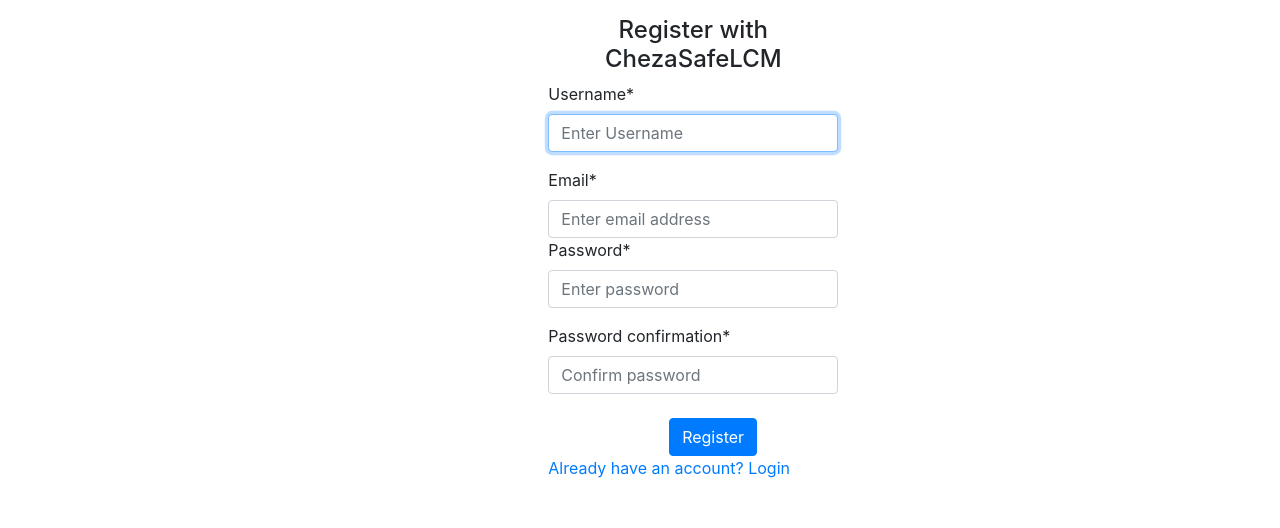
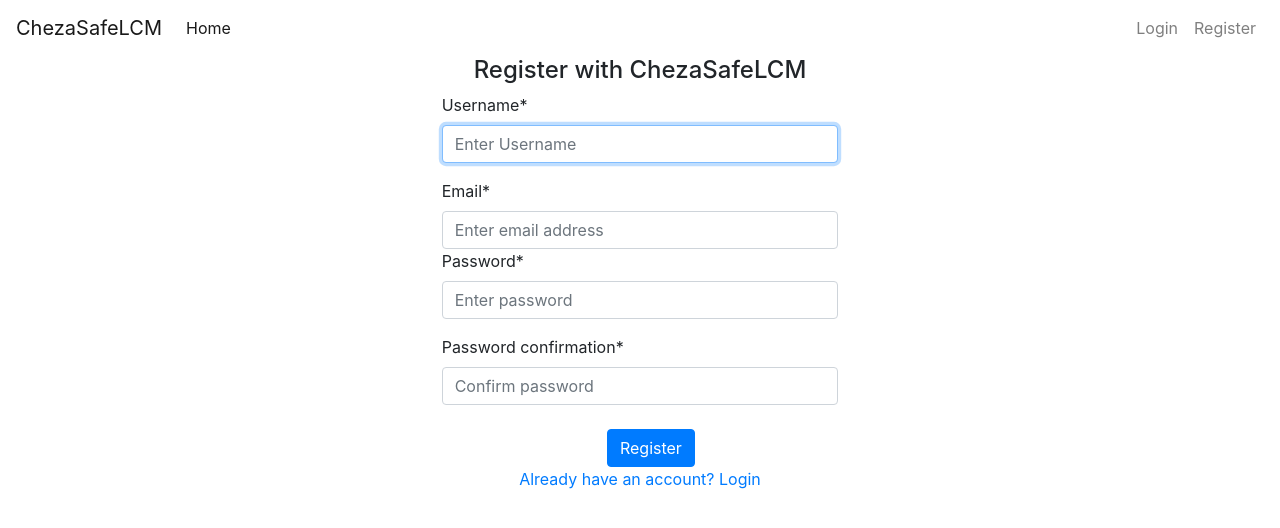
Before and after one commit to jkm-droid/chezasafelcm, a Django app: page /users/register in a window 1280 px wide. Shown: the top 528 px of the page. Run offline with Django 3.2, Linux system fonts and the light colour scheme; some libraries are stand-ins or nearby versions.

Commit message:
initial commit

```diff
--- a/templates/includes/navbar.html
+++ b/templates/includes/navbar.html
@@ -15,5 +15,29 @@
 
             </ul>
         </div>
+    {% else%}
+        <a class="navbar-brand" href="{% url 'home' %}">ChezaSafeLCM</a>
+            <button class="navbar-toggler" type="button" data-toggle="collapse" data-target="#navbarSupportedContent" aria-controls="navbarSupportedContent" aria-expanded="false" aria-label="Toggle navigation">
+            <span class="navbar-toggler-icon"></span>
+        </button>
+
+        <div class="collapse navbar-collapse" id="navbarSupportedContent">
+            <ul class="navbar-nav mr-auto">
+                <li class="nav-item active">
+                    <a class="nav-link" href="{% url 'home' %}">Home <span class="sr-only">(current)</span></a>
+                </li>
+            </ul>
+
+            <ul class="navbar-nav ml-auto">
+                <li class="nav-item">
+                 <a class="nav-link" href="{% url 'login' %}">Login</a>
+                </li>
+
+                <li class="nav-item">
+                 <a class="nav-link" href="{% url 'register' %}">Register</a>
+                </li>
+            </ul>
+        </div>
+
     {% endif %}
 </nav>
--- a/users/templates/users/register.html
+++ b/users/templates/users/register.html
@@ -4,7 +4,7 @@
 
 {% block content %}
 
-    <div class="col-md-3 offset-md-5">
+    <div class="col-md-4 offset-md-4">
 
         <h4 class="text-center">Register with ChezaSafeLCM</h4>
         <form action="" method="POST">
@@ -15,7 +15,9 @@
 
             <input class="btn btn-primary  offset-md-5" type="submit" value="Register"><br>
 
-            <a style="text-decoration: none;" href="{% url 'login' %}">Already have an account? Login</a>
+            <div class="text-center">
+                <a  style="text-decoration: none;" href="{% url 'login' %}">Already have an account? Login</a>
+            </div>
 
         </form>
 
```
Also changed, not shown: users/templates/users/login.html (+4 -3 lines).
